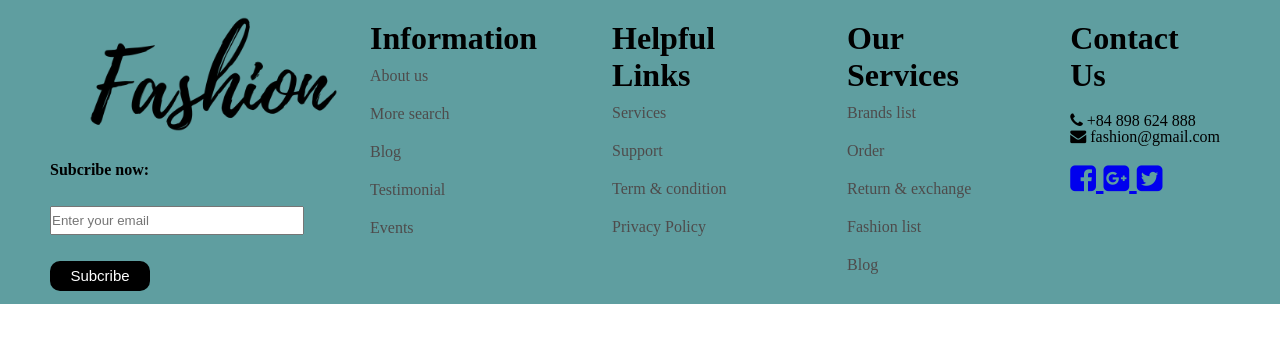
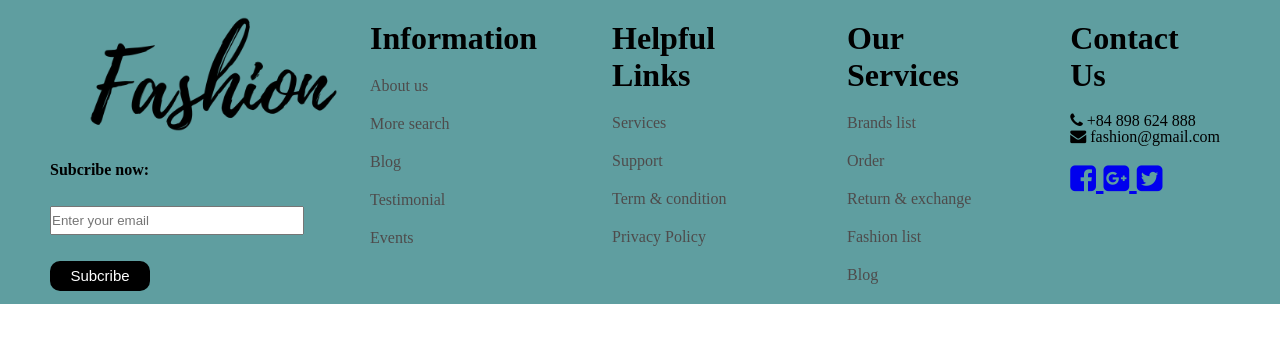
Before and after one commit to dinhquanganh/C4E, a plain HTML site: page HomeWork/SS8/Fashion/templates/app-fashion.html in a window 1280 px wide. Drawn offline with Linux system fonts and the light colour scheme.

Commit message:
update now

```diff
--- a/HomeWork/SS8/Fashion/static/css/app-fashion.css
+++ b/HomeWork/SS8/Fashion/static/css/app-fashion.css
@@ -24,7 +24,6 @@
 }
 .container-mid {
     display: flex;
-
 }
 
 .container-end {
@@ -38,6 +37,9 @@
     margin-top: 20px;
 }
 
+.content {
+    padding-top: 10px;
+}
 .str-mid {
     padding-top: 10px;
     padding-bottom: 10px;
--- a/HomeWork/SS8/Fashion/templates/app-fashion.html
+++ b/HomeWork/SS8/Fashion/templates/app-fashion.html
@@ -20,26 +20,32 @@
         <div class="container-mid">
             <div class="info">
                 <h1 class="title">Information</h1>
+                <div class="content">
                     <p class="str-mid">About us</p>
                     <p class="str-mid">More search</p>
                     <p class="str-mid">Blog</p>
                     <p class="str-mid">Testimonial</p>
                     <p class="str-mid">Events</p>
                 </div>
+            </div>
             <div class="help">
                 <h1 class="title">Helpful Links</h1>
+                <div class="content">
                     <p class="str-mid">Services</p>
                     <p class="str-mid">Support</p>
                     <p class="str-mid">Term & condition</p>
                     <p class="str-mid">Privacy Policy</p>
                 </div>
+            </div>
             <div class="service">
                 <h1 class="title">Our Services</h1>
+                <div class="content">
                     <p class="str-mid">Brands list</p>
                     <p class="str-mid">Order</p>
                     <p class="str-mid">Return & exchange</p>
                     <p class="str-mid">Fashion list</p>
                     <p class="str-mid">Blog</p>
+                </div>
             </div>
         </div>
 
```
Lines whose indentation alone changed are shown as unchanged.
